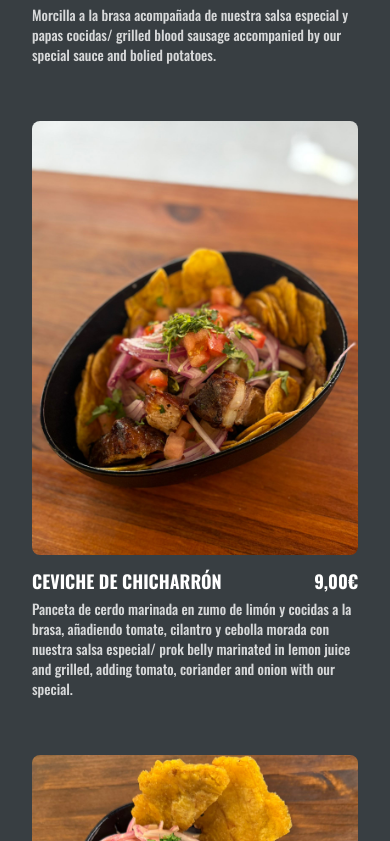
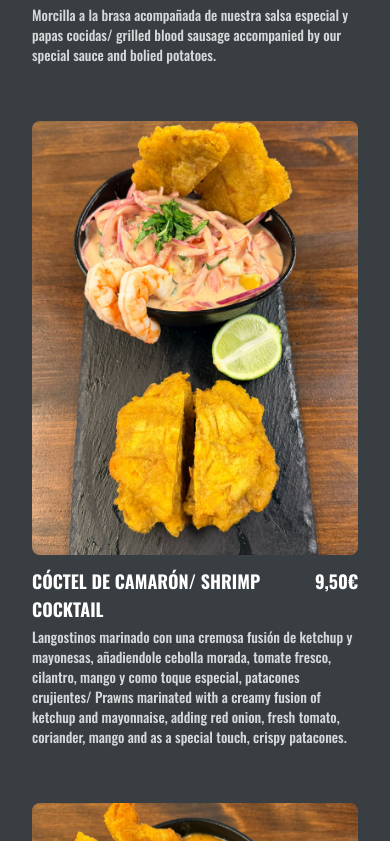
Before and after one commit to Degery71/carbon-guru, a Next.js app in the folder cg/: page /carta/compartir in a window 390 px wide. Shown: the part 4323-5164 px from the top of the page. Built offline with nearby package versions, Linux system fonts and the light colour scheme.

Commit message:
Update layout and remove ceviche item
Commented out the 'CEVICHE DE CHICHARRÓN' item from compartir/items.ts. Improved layout in ensaladas/page.tsx by switching to min-h-screen and w-full for better responsiveness.

```diff
--- a/cg/src/app/carta/compartir/items.ts
+++ b/cg/src/app/carta/compartir/items.ts
@@ -57,14 +57,14 @@ export const items = [
     description:
       "Morcilla a la brasa acompañada de nuestra salsa especial y papas cocidas/ grilled blood sausage accompanied by our special sauce and bolied potatoes.",
   },
-  {
-    src: "/compartir/ceviche.jpeg",
-    alt: "CEVICHE DE CHICHARRÓN",
-    item: "CEVICHE DE CHICHARRÓN",
-    price: "9,00€",
-    description:
-      "Panceta de cerdo marinada en zumo de limón y cocidas a la brasa, añadiendo tomate, cilantro y cebolla morada con nuestra salsa especial/ prok belly marinated in lemon juice and grilled, adding tomato, coriander and onion with our special.",
-  },
+  // {
+  //   src: "/compartir/ceviche.jpeg",
+  //   alt: "CEVICHE DE CHICHARRÓN",
+  //   item: "CEVICHE DE CHICHARRÓN",
+  //   price: "9,00€",
+  //   description:
+  //     "Panceta de cerdo marinada en zumo de limón y cocidas a la brasa, añadiendo tomate, cilantro y cebolla morada con nuestra salsa especial/ prok belly marinated in lemon juice and grilled, adding tomato, coriander and onion with our special.",
+  // },
   {
     src: "/compartir/coctel.jpeg",
     alt: "Cóctel de camarón/ Shrimp cocktail",
--- a/cg/src/app/carta/ensaladas/page.tsx
+++ b/cg/src/app/carta/ensaladas/page.tsx
@@ -6,9 +6,9 @@ export default function Card() {
   return (
     <>
       {/* mobile frame */}
-      <div className="bg-white overflow-hidden h-full">
+      <div className="bg-white overflow-hidden min-h-screen">
         {/* background  */}
-        <div className="min-h-full min-w-full bg-pal-grey flex flex-col items-center">
+        <div className="min-h-screen w-full bg-pal-grey flex flex-col items-center">
           {/* top menu */}
           <BurgerMenu />
           <div className="m-4 flex flex-col items-center">
```
